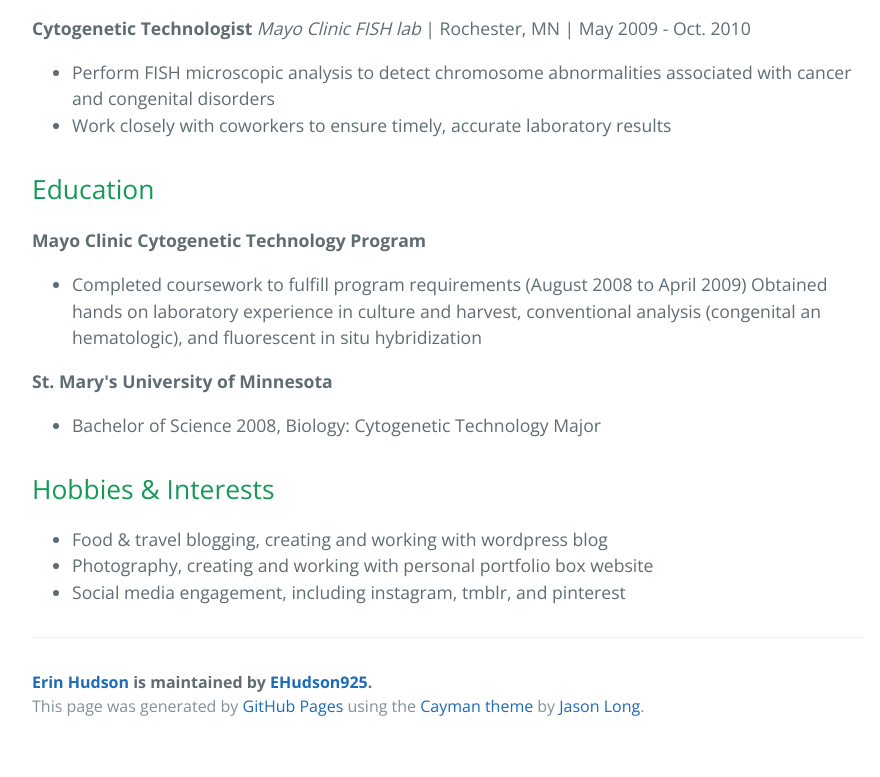
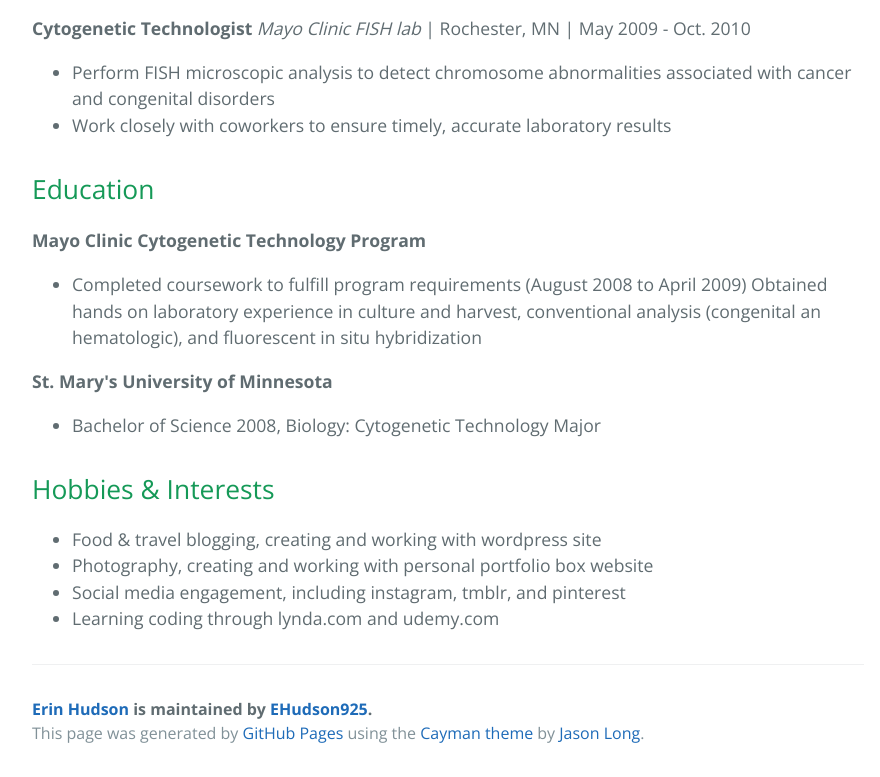
Before and after one commit to EHudson925/resume, a plain HTML site: page index.html in a window 1280 px wide. Shown: the part 1109-1886 px from the top of the page, without its empty margins (192-1072 px from the left). Before the commit the page ends 1859 px from the top, so only its background shows below. Drawn offline with nearby package versions, Linux system fonts and the light colour scheme.

```diff
--- a/index.html
+++ b/index.html
@@ -73,9 +73,10 @@ Obtained hands on laboratory experience in culture and harvest, conventional ana
 <a id="hobbies--interests" class="anchor" href="#hobbies--interests" aria-hidden="true"><span class="octicon octicon-link"></span></a>Hobbies &amp; Interests</h2>
 
 <ul>
-<li>Food &amp; travel blogging, creating and working with wordpress blog</li>
+<li>Food &amp; travel blogging, creating and working with wordpress site</li>
 <li>Photography, creating and working with personal portfolio box website</li>
 <li>Social media engagement, including instagram, tmblr, and pinterest</li>
+<li>Learning coding through lynda.com and udemy.com</li>
 </ul>
 
       <footer class="site-footer">
```
Also changed, not shown: params.json (+1 -1 lines).
